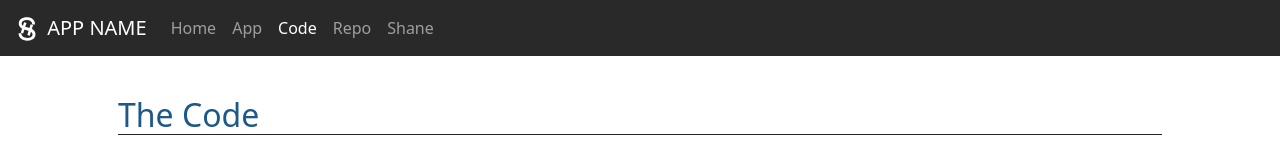
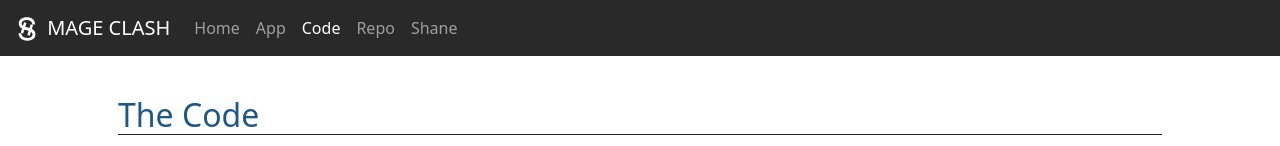
Before and after one commit to shanehendrickson/mage-clash, a plain HTML site: page code.html in a window 1280 px wide. Shown: the top 146 px of the page. Drawn offline with nearby package versions, Linux system fonts and the light colour scheme.

Commit message:
code page update
Forgot to change title and display name. done now

```diff
--- a/code.html
+++ b/code.html
@@ -2,7 +2,7 @@
 <html lang="en" class="h-100">
 
 <head>
-    <title>App Name: A Coding Project by Shane Hendrickson</title>
+    <title>Mage Clash by Shane Hendrickson</title>
     <!-- Required meta tags -->
     <meta charset="utf-8">
     <meta name="viewport" content="width=device-width, initial-scale=1, shrink-to-fit=no">
@@ -24,7 +24,7 @@
   <!-- ==== Nav Section ==== -->
   <nav class="navbar navbar-expand-md navbar-dark fixed-top">
       <div class="container-fluid">
-          <a class="navbar-brand" href="index.html"><img src="img/SH_white.svg" class="d-inline-block align-text-bottom" width="30" height="24" alt="Shane Hendrickson Logo"> APP NAME</a>
+          <a class="navbar-brand" href="index.html"><img src="img/SH_white.svg" class="d-inline-block align-text-bottom" width="30" height="24" alt="Shane Hendrickson Logo"> MAGE CLASH</a>
           <button class="navbar-toggler" type="button" data-bs-toggle="collapse" data-bs-target="#navbarCollapse"
               aria-controls="navbarCollapse" aria-expanded="false" aria-label="Toggle navigation">
               <span class="navbar-toggler-icon"></span>
```
